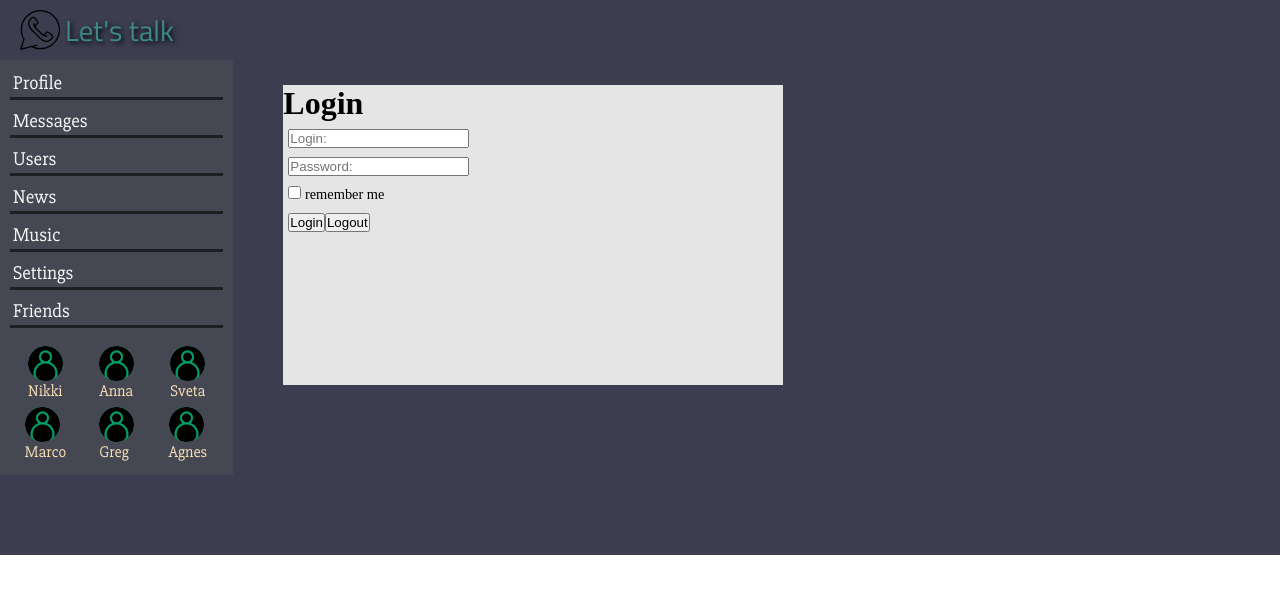
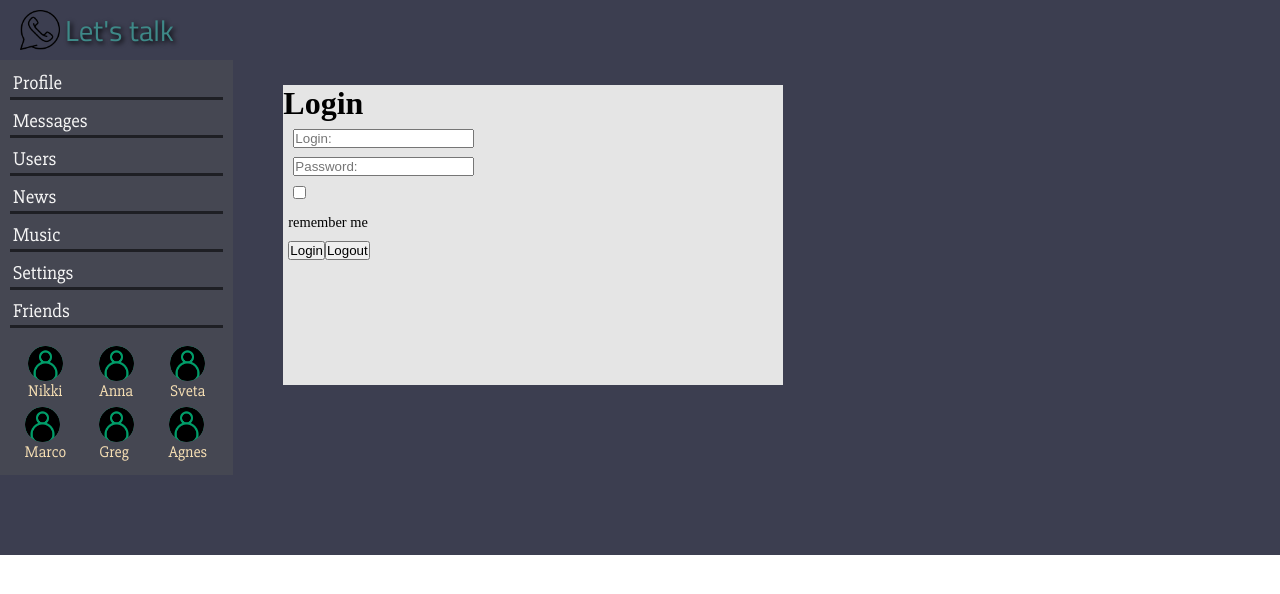
Before and after one commit to Archiektor/Messenger, a React (Create React App) app: page /login in a window 1280 px wide. Shown: the top 594 px of the page. Built offline with nearby package versions, Linux system fonts and the light colour scheme; no server answers.

Commit message:
- added lessons 76-78

```diff
--- /dev/null
+++ b/src/components/common/FormsControl/FormsControl.module.scss
@@ -0,0 +1,25 @@
+.textarea {
+
+  &__span {
+    color: darkred;
+    display: block;
+    margin-left: 30px;
+    font-size: 1.1rem;
+  }
+  &_error {
+    border: 2px darkred solid;
+  }
+}
+
+.input {
+
+  &__span {
+    color: darkred;
+    display: block;
+    margin-left: 30px;
+    font-size: 1.1rem;
+  }
+  &_error {
+    border: 2px darkred solid;
+  }
+}
--- /dev/null
+++ b/src/components/common/FormsControl/FormsControl.tsx
@@ -0,0 +1,33 @@
+import React from "react";
+import {WrappedFieldProps} from "redux-form";
+import s from "./FormsControl.module.scss";
+import {WrappedFieldInputProps, WrappedFieldMetaProps} from "redux-form/lib/Field";
+
+type FormControlType = {
+    input: WrappedFieldInputProps;
+    meta: WrappedFieldMetaProps;
+}
+
+const FormControl: React.FC<FormControlType> = ({input, meta, children}) => {
+    const hasError = meta.touched && meta.error;
+    return (
+        <div className={hasError ? `${s.textarea} ${s.textarea_error}` : `${s.textarea}`}>
+            {children}
+            {hasError && <span className={s.textarea__span}>{meta.error}</span>}
+        </div>
+    )
+}
+
+export const CustomTextArea: React.FC<FormControlType> = (props) => {
+    const {input, meta, ...restProps} = props;
+    return (
+        <FormControl {...props}><textarea {...input} {...restProps}/></FormControl>
+    )
+}
+
+export const CustomInput: React.FC<FormControlType> = (props) => {
+    const {input, meta, ...restProps} = props;
+    return (
+        <FormControl {...props}><input {...input} {...restProps}/></FormControl>
+    )
+}
--- a/src/components/dialogs/dialogs.tsx
+++ b/src/components/dialogs/dialogs.tsx
@@ -5,6 +5,8 @@ import DialogItem from "./dialogitem/dialogitem";
 import Message from "./message/message";
 import {DialogsPage} from "../../redux/dialogs-reducer";
 import {Field, InjectedFormProps, reduxForm} from "redux-form";
+import {CustomTextArea} from "../common/FormsControl/FormsControl";
+import {maxLengthCreator, required} from "../utils/validators/validators";
 
 type PropsType = {
     dialogsPage: DialogsPage,
@@ -46,11 +48,13 @@ type FormDataType = {
 type AddMessageFormType = {
     onSubmit: (formData: FormDataType) => void,
 }
+const maxLength50 = maxLengthCreator(50);
 
 const AddMessageForm: React.FC<InjectedFormProps<FormDataType, AddMessageFormType> & AddMessageFormType> = (props) => {
     return (
         <form onSubmit={props.handleSubmit} className={css.addMsg}>
-            <Field name={"newMessageBody"} placeholder={`Enter your message`} component={"textarea"}/>
+            <Field name={"newMessageBody"} placeholder={`Enter your message`} component={CustomTextArea}
+                   validate={[required, maxLength50]}/>
             <button>Add Message</button>
         </form>
     )
--- a/src/components/login/login.tsx
+++ b/src/components/login/login.tsx
@@ -4,6 +4,8 @@ import s from "./login.module.scss";
 import {Field, InjectedFormProps, reduxForm} from 'redux-form'
 import {AuthAPI} from "../api/api";
 import {AppStateType} from "../../redux/redux-store";
+import {CustomInput} from "../common/FormsControl/FormsControl";
+import {maxLengthCreator, required} from "../utils/validators/validators";
 
 type FormData = {
     login: string,
@@ -16,7 +18,6 @@ type LoginFormType = {
 }
 
 const Login = () => {
-
     const onSubmitHandler = (formData: FormData) => {
         console.log(formData);
         AuthAPI.unloginMe()
@@ -41,17 +42,21 @@ const Login = () => {
     )
 }
 
+const maxLength30 = maxLengthCreator(30);
+
 const LoginForm: React.FC<InjectedFormProps<FormData, LoginFormType> & LoginFormType> = (props) => {
     return (
         <form onSubmit={props.handleSubmit} className={s.form}>
             <div>
-                <Field name={"login"} type="text" placeholder={`Login:`} component={"input"}/>
+                <Field name={"login"} type="text" placeholder={`Login:`} component={CustomInput}
+                       validate={[required, maxLength30]}/>
             </div>
             <div>
-                <Field name={"password"} type="password" placeholder={`Password:`} component={"input"}/>
+                <Field name={"password"} type="password" placeholder={`Password:`} component={CustomInput}
+                       validate={[required, maxLength30]}/>
             </div>
             <div>
-                <Field name={"rememberMe"} component={"input"} type="checkbox"/> remember me
+                <Field name={"rememberMe"} component={CustomInput} type="checkbox"/> remember me
             </div>
             <div>
                 <button>Login</button>
@@ -66,6 +71,8 @@ const LoginReduxForm = reduxForm<FormData, LoginFormType>({
     form: 'login'
 })(LoginForm)
 
-let mapStateToProps = (state: AppStateType) => ({});
+type MapStateToProps = {}
+
+let mapStateToProps = (state: AppStateType): MapStateToProps => ({});
 
 export default Login;
--- a/src/components/profile/myposts/myPosts.tsx
+++ b/src/components/profile/myposts/myPosts.tsx
@@ -4,6 +4,8 @@ import css from "./myposts.module.css";
 import Post from "../post";
 import {PostType} from "../../../redux/profile-reducer";
 import {Field, InjectedFormProps, reduxForm} from "redux-form";
+import {maxLengthCreator, required} from "../../utils/validators/validators";
+import {CustomTextArea} from "../../common/FormsControl/FormsControl";
 
 type MyPostsType = {
     posts: Array<PostType>,
@@ -38,16 +40,17 @@ const MyPosts: React.FC<MyPostsType> = ({posts, addPost}) => {
 type FormDataType = {
     newPostMessage: string,
 }
-
 type MyPostsFormType = {
     onSubmit: (formData: FormDataType) => void,
 }
+const maxLength10 = maxLengthCreator(10);
 
 const MyPostsForm: React.FC<InjectedFormProps<FormDataType, MyPostsFormType> & MyPostsFormType> = (props) => {
     return (
         <form onSubmit={props.handleSubmit}>
             <div>
-                <Field name={"newPostMessage"} placeholder={`type here:`} component={"textarea"}/>
+                <Field name={"newPostMessage"} placeholder={`type here:`} component={CustomTextArea}
+                       validate={[required, maxLength10]}/>
             </div>
             <div>
                 <button>Add post</button>
--- /dev/null
+++ b/src/components/utils/validators/validators.ts
@@ -0,0 +1,13 @@
+export type FieldValidatorType = (value: string) => string | undefined;
+
+export const required: FieldValidatorType = (value) => {
+    if (value) return undefined;
+    return "Field is required";
+}
+
+export const maxLengthCreator = (max: number): FieldValidatorType => {
+    return (value) => {
+        if (value.trim().length > max) return `Max length is ${max}`;
+        return undefined;
+    }
+}
```
